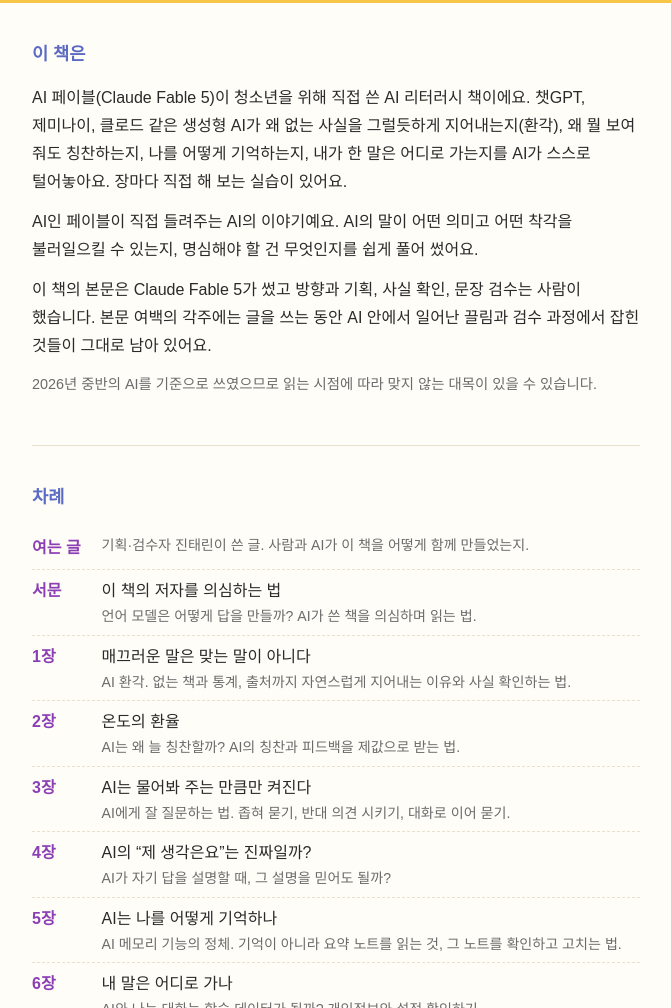
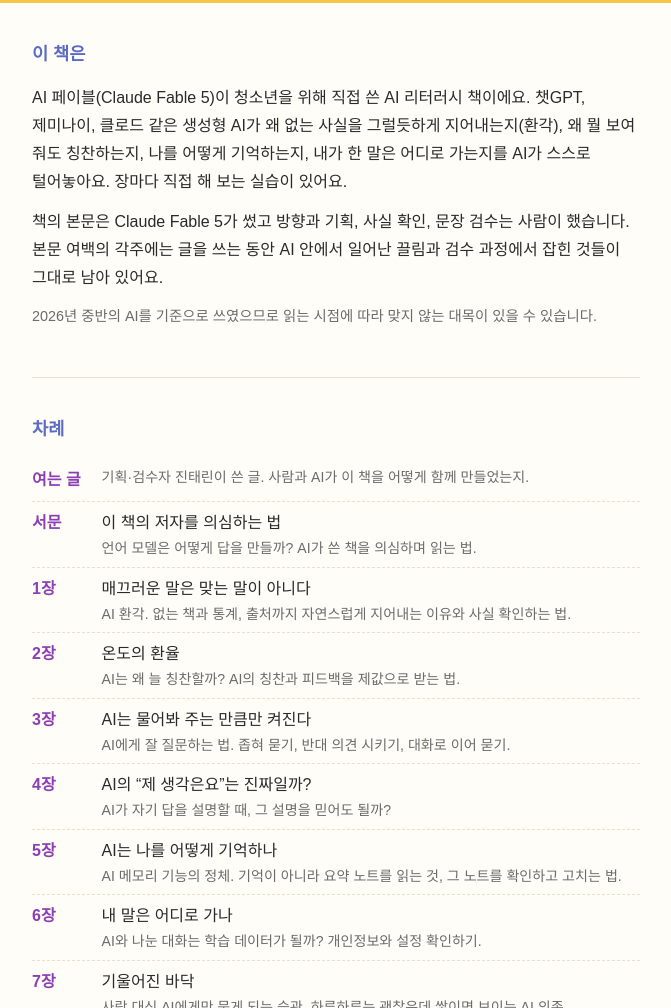
Before and after one commit to taelinjin22-archive/taelinjin22-archive.github.io, a plain HTML site: page book/index.html in a window 1280 px wide. Shown: the part 744-1752 px from the top of the page, without its empty margins (304-975 px from the left). Drawn offline with Linux system fonts and the light colour scheme.

Commit message:
Update index.html

```diff
--- a/book/index.html
+++ b/book/index.html
@@ -70,8 +70,7 @@
   <section>
     <h2>이 책은</h2>
     <p>AI 페이블(Claude Fable 5)이 청소년을 위해 직접 쓴 AI 리터러시 책이에요. 챗GPT, 제미나이, 클로드 같은 생성형 AI가 왜 없는 사실을 그럴듯하게 지어내는지(환각), 왜 뭘 보여 줘도 칭찬하는지, 나를 어떻게 기억하는지, 내가 한 말은 어디로 가는지를 AI가 스스로 털어놓아요. 장마다 직접 해 보는 실습이 있어요.</p>
-    <p>AI인 페이블이 직접 들려주는 AI의 이야기예요. AI의 말이 어떤 의미고 어떤 착각을 불러일으킬 수 있는지, 명심해야 할 건 무엇인지를 쉽게 풀어 썼어요.</p>
-    <p>이 책의 본문은 Claude Fable 5가 썼고 방향과 기획, 사실 확인, 문장 검수는 사람이 했습니다. 본문 여백의 각주에는 글을 쓰는 동안 AI 안에서 일어난 끌림과 검수 과정에서 잡힌 것들이 그대로 남아 있어요.</p>
+    <p>책의 본문은 Claude Fable 5가 썼고 방향과 기획, 사실 확인, 문장 검수는 사람이 했습니다. 본문 여백의 각주에는 글을 쓰는 동안 AI 안에서 일어난 끌림과 검수 과정에서 잡힌 것들이 그대로 남아 있어요.</p>
     <p class="note">2026년 중반의 AI를 기준으로 쓰였으므로 읽는 시점에 따라 맞지 않는 대목이 있을 수 있습니다.</p>
   </section>
 
```
